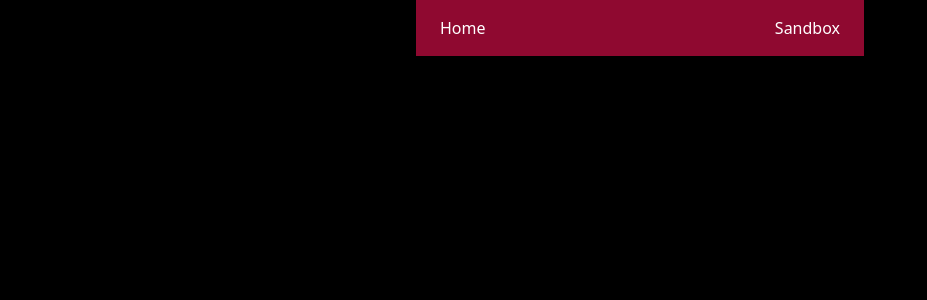
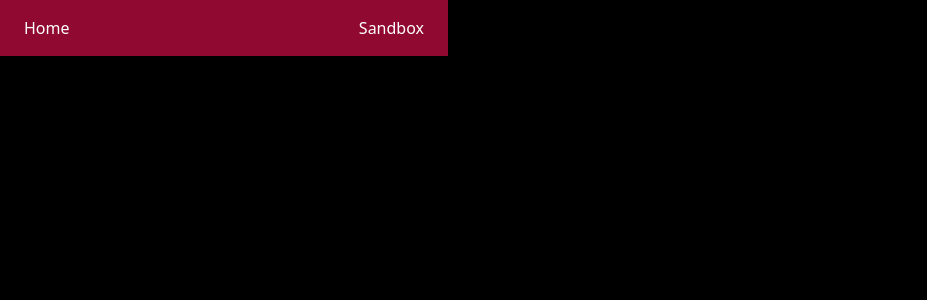
Before and after one commit to lvidal1/react-card-generator, a Next.js app: page / in a window 1280 px wide. Shown: the top 300 px of the page, without its empty margins (0-927 px from the left). Built offline with nearby package versions, Linux system fonts and the light colour scheme.

Commit message:
Set main layout fixed to fix webkit bug (#18)

```diff
--- a/components/Layout.js
+++ b/components/Layout.js
@@ -11,7 +11,7 @@ const Layout = ({ children }) => {
 				<meta name="description" content="Card generator" />
 				<link rel="icon" href="/favicon.ico" />
 			</Head>
-			<div className="max-w-md mx-auto min-h-screen flex flex-col">
+			<div className="fixed min-h-full w-full max-w-md mx-auto flex flex-col">
 				<Header />
 				<main className="flex-1 flex relative">{children}</main>
 			</div>
```
